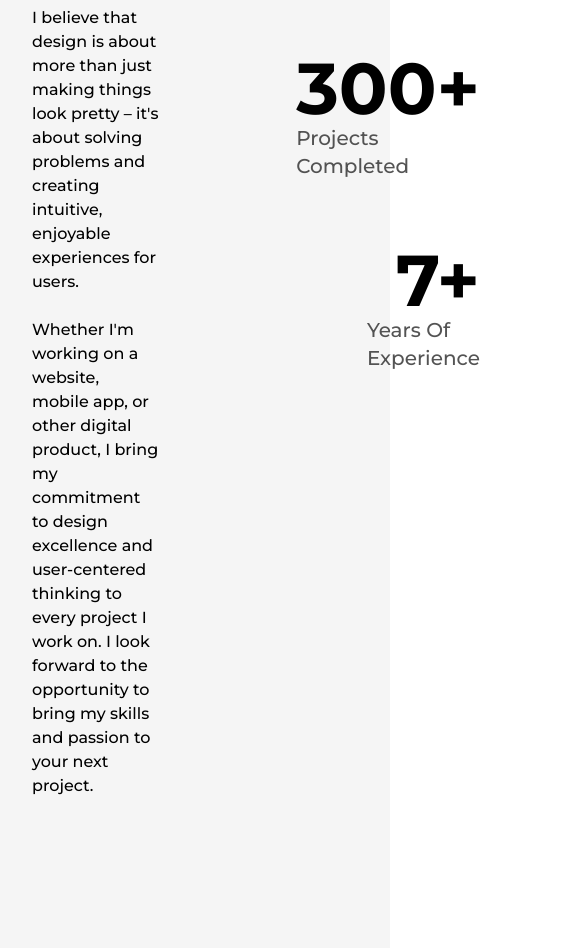
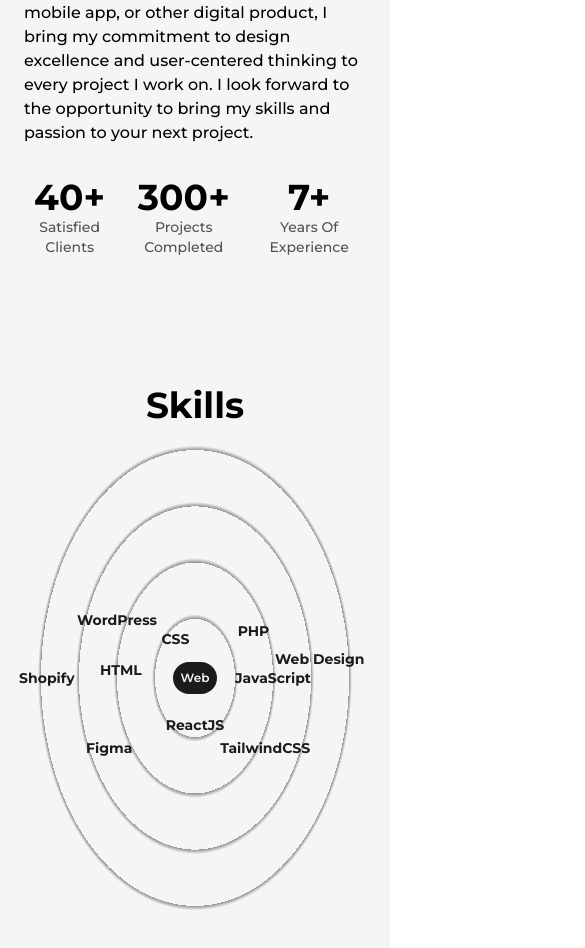
Before and after one commit to ZRH-7/Protfolio, a Next.js app: page /about in a window 390 px wide. Shown: the part 1024-1972 px from the top of the page, 585 px wide, since content can reach past the window. Built offline with nearby package versions, Linux system fonts and the light colour scheme.

Commit message:
Make responsive about page

```diff
--- a/src/components/About.js
+++ b/src/components/About.js
@@ -31,30 +31,30 @@
 export const About = () => {
     return (
         <>
-            <AnimatedText text="Passion Fuels Purpose!" className='!text-8xl mb-16' />
-            <div className="grid w-full grid-cols-8 gap-16">
-                <div className="col-span-3 flex flex-col items-start justify-start my-auto dark:text-white">
+            <AnimatedText text="Passion Fuels Purpose!" className='!text-8xl mb-16 lg:!text-7xl sm:!text-6xl xs:!text-4xl sm:mb-8' />
+            <div className="grid w-full grid-cols-8 gap-16 sm:gap-8">
+                <div className="col-span-3 flex flex-col items-start justify-start my-auto dark:text-white xl:col-span-4 md:col-span-8 md:order-2">
                     <h2 className="mb-4 text-lg font-bold uppercase text-dark/75 dark:text-white/75">Biography</h2>
                     <p className="font-medium">Hi, I'm <strong>CodeBucks</strong>, a web developer and UI/UX designer with a passion for creating beautiful, functional, and user-centered digital experiences. With 4 years of experience in the field. I am always looking for new and innovative ways to bring my client's visions to life.</p>
                     <p className="font-medium my-6">I believe that design is about more than just making things look pretty – it's about solving problems and creating intuitive, enjoyable experiences for users.</p>
                     <p className="font-medium">Whether I'm working on a website, mobile app, or other digital product, I bring my commitment to design excellence and user-centered thinking to every project I work on. I look forward to the opportunity to bring my skills and passion to your next project.</p>
                 </div>
-                <div className="relative col-span-3 h-max rounded-2xl border-2 border-solid border-dark  bg-light p-8 dark:border-light dark:bg-dark">
+                <div className="relative col-span-3 h-max rounded-2xl border-2 border-solid border-dark  bg-light p-8 dark:border-light dark:bg-dark xl:col-span-4 md:col-span-8 md:order-1">
                     <div className="absolute top-0 -right-3 -z-10 h-[103%] w-[102%]  rounded-[2rem] rounded-br-3xl bg-dark dark:bg-light"></div>
                     <Image src={ProfilePic} alt="tCoderBD" className="w-full h-auto rounded-2xl" priority sizes="(max-width: 768px) 100vw, (max-width: 1200px) 50vw, 50vw" />
                 </div>
-                <div className="col-span-2 flex flex-col items-end justify-center gap-16 dark:text-white">
-                    <div className="flex flex-col items-end justify-center">
-                        <span className="inline-block text-7xl font-bold"><AnimatedNumbers value={40} />+</span>
-                        <h2 className="text-xl font-medium capitalize text-dark/75 dark:text-white/75">Satisfied Clients</h2>
+                <div className="col-span-2 flex flex-col items-end justify-center gap-16 dark:text-white xl:col-span-8 xl:flex-row xl:items-center md:col-span-8 md:order-3 xs:gap-3">
+                    <div className="flex flex-col items-end justify-center md:items-center">
+                        <span className="inline-block text-7xl font-bold md:text-6xl sm:text-5xl xs:text-4xl"><AnimatedNumbers value={40} />+</span>
+                        <h2 className="text-xl font-medium capitalize text-dark/75 dark:text-white/75 xl:text-center sm:text-base xs:text-sm">Satisfied Clients</h2>
                     </div>
-                    <div className="flex flex-col items-end justify-center">
-                        <span className="inline-block text-7xl font-bold"><AnimatedNumbers value={300} />+</span>
-                        <h2 className="text-xl font-medium capitalize text-dark/75 dark:text-white/75">Projects Completed</h2>
+                    <div className="flex flex-col items-end justify-center md:items-center">
+                        <span className="inline-block text-7xl font-bold md:text-6xl sm:text-5xl xs:text-4xl"><AnimatedNumbers value={300} />+</span>
+                        <h2 className="text-xl font-medium capitalize text-dark/75 dark:text-white/75 xl:text-center sm:text-base xs:text-sm">Projects Completed</h2>
                     </div>
-                    <div className="flex flex-col items-end justify-center">
-                        <span className="inline-block text-7xl font-bold"><AnimatedNumbers value={7} />+</span>
-                        <h2 className="text-xl font-medium capitalize text-dark/75 dark:text-white/75">Years Of Experience</h2>
+                    <div className="flex flex-col items-end justify-center md:items-center">
+                        <span className="inline-block text-7xl font-bold md:text-6xl sm:text-5xl xs:text-4xl"><AnimatedNumbers value={7} />+</span>
+                        <h2 className="text-xl font-medium capitalize text-dark/75 dark:text-white/75 xl:text-center sm:text-base xs:text-sm">Years Of Experience</h2>
                     </div>
                 </div>
             </div>
--- a/src/components/Education.js
+++ b/src/components/Education.js
@@ -12,11 +12,11 @@
             transition={{ duration: 0.5, type: "spring" }}
             viewport={{ once: true }}
         >
-            <h3 className='capitalize font-bold text-2xl'>{type}</h3>
-            <span className='capitalize font-medium text-dark/75 dark:text-light/75'>
+            <h3 className='capitalize font-bold text-2xl sm:text-xl xs:text-lg'>{type}</h3>
+            <span className='capitalize font-medium text-dark/75 dark:text-light/75 xs:text-sm'>
                 {time} | {place}
             </span>
-            <p className='font-medium w-full'>{info}</p>
+            <p className='font-medium w-full xs:text-sm'>{info}</p>
         </motion.div>
     </li>
 }
@@ -33,11 +33,11 @@
 
     return (
         <>
-            <div className='my-64'>
-                <h2 className='font-bold text-8xl w-full text-center mb-32 dark:text-light'>Education</h2>
-                <div ref={ref} className='w-[75%] mx-auto relative'>
+            <div className='my-64 md:my-16'>
+                <h2 className='font-bold text-8xl w-full text-center mb-32 dark:text-light md:text-6xl md:mt-32 sm:text-5xl xs:text-4xl md:mb-16'>Education</h2>
+                <div ref={ref} className='w-[75%] mx-auto relative lg:w-[90%] md:w-full'>
                     <motion.div
-                        className='absolute left-9 top-0 w-[4px] h-full bg-dark origin-top dark:bg-primaryDark dark:shadow-3xl'
+                        className='absolute left-9 top-0 w-[4px] md:w-[2px] md:left-[30px] xs:left-[20px] h-full bg-dark  origin-top  dark:bg-primaryDark dark:shadow-3xl'
                         style={{ scaleY: scrollYProgress }}
                     />
                     <ul className='w-full flex flex-col items-start justify-between ml-4 dark:text-light'>
--- a/src/components/Layout.js
+++ b/src/components/Layout.js
@@ -2,7 +2,7 @@
 
 const Layout = ({ children, className = "" }) => {
     return (
-        <div className={`w-full h-full inline-block z-0 bg-light dark:bg-dark p-32 xl:p-24 lg:p-16 md:p-12 sm:p-8 ${className}`}>
+        <div className={`w-full h-full inline-block z-0 bg-light dark:bg-dark p-32 xl:p-24 lg:p-16 md:p-12 sm:p-8 xs:p-6 ${className}`}>
             {children}
         </div>
     )
--- a/src/components/LiIcon.js
+++ b/src/components/LiIcon.js
@@ -9,8 +9,8 @@
         }
     )
     return (
-        <figure className='absolute left-0 mt-[-50px] stroke-dark dark:stroke-light'>
-            <svg className='-rotate-90' width="75" height="75" viewBox='0 0 100 100'>
+        <figure className='absolute left-0 mt-[-50px] stroke-dark dark:stroke-light md:mt-[-145px]'>
+            <svg className='-rotate-90 md:w-[60px] md:h-[60px] xs:w-[40px] xs:h-[40px]' width="75" height="75" viewBox='0 0 100 100'>
                 <circle cx="75" cy="50" r="20" className='stroke-primary stroke-1 fill-none dark:stroke-primaryDark' />
                 <motion.circle
                     cx="75"
--- a/src/components/Skills.js
+++ b/src/components/Skills.js
@@ -4,7 +4,7 @@
 const Skill = ({ name, x, y }) => {
     return (
         <motion.div
-            className='flex items-center justify-center rounded-full font-semibold bg-dark text-light px-6 py-3 shadow-dark cursor-pointer absolute dark:bg-light dark:text-dark dark:shadow-dark'
+            className='flex items-center justify-center rounded-full font-semibold bg-dark text-light px-6 py-3 shadow-dark cursor-pointer absolute dark:bg-light dark:text-dark dark:shadow-dark lg:py-2 lg:px-4 md:text-sm md:py-3 xs:bg-transparent xs:dark:bg-transparent xs:text-dark xs:dark:text-light xs:font-bold'
 
             whileHover={{
                 scale: 1.05
@@ -32,9 +32,9 @@
 export const Skills = () => {
     return (
         <>
-            <h2 className='font-bold text-8xl mt-64 w-full text-center dark:text-light'>Skills</h2>
-            <div className='w-full h-screen relative flex items-center justify-center rounded-full bg-circularLight dark:bg-circularDark'>
-                <motion.div className='flex items-center justify-center rounded-full font-semibold bg-dark text-light p-8 shadow-dark cursor-pointer dark:bg-light dark:text-dark dark:shadow-light'
+            <h2 className='font-bold text-8xl mt-64 w-full text-center dark:text-light md:text-6xl md:mt-32 sm:text-5xl xs:text-4xl'>Skills</h2>
+            <div className='w-full h-screen relative flex items-center justify-center rounded-full bg-circularLight dark:bg-circularDark lg:h-[80vh] sm:h-[60vh] xs-h[50vh] lg:circularLightLg lg:dark:bg-circularDarkLg md:bg-circularLightMd md:dark:bg-circularDarkMd sm:bg-circularLightSm sm:dark:bg-circularDarkSm'>
+                <motion.div className='flex items-center justify-center rounded-full font-semibold bg-dark text-light p-8 shadow-dark cursor-pointer dark:bg-light dark:text-dark dark:shadow-light lg:p-6 md:p-4 xs:text-xs xs:p-2'
 
                     whileHover={{
                         scale: 1.1
--- a/tailwind.config.js
+++ b/tailwind.config.js
@@ -23,7 +23,12 @@
 			},
 			backgroundImage: {
 				circularLight: 'repeating-radial-gradient(rgba(0,0,0,.4) 2px, #f5f5f5 5px, #f5f5f5 100px);',
-				circularDark: 'repeating-radial-gradient(hsla(0,0%,100%,.5) 2px,#1b1b1b 8px,#1b1b1b 100px);'
+				circularDark: 'repeating-radial-gradient(hsla(0,0%,100%,.5) 2px,#1b1b1b 8px,#1b1b1b 100px);',
+				circularLightLg: 'repeating-radial-gradient(rgba(0,0,0,.4) 2px, #f5f5f5 5px, #f5f5f5 80px);',
+				circularDarkLg: 'repeating-radial-gradient(hsla(0,0%,100%,.5) 2px,#1b1b1b 8px,#1b1b1b 80px);', circularLightMd: "repeating-radial-gradient(rgba(0,0,0,0.4) 2px,#f5f5f5 5px,#f5f5f5 60px)",
+				circularDarkMd: "repeating-radial-gradient(rgba(255,255,255,0.5) 2px,#1b1b1b 6px,#1b1b1b 60px)",
+				circularLightSm: "repeating-radial-gradient(rgba(0,0,0,0.4) 2px,#f5f5f5 5px,#f5f5f5 40px)",
+				circularDarkSm: "repeating-radial-gradient(rgba(255,255,255,0.5) 2px,#1b1b1b 8px,#1b1b1b 40px)",
 			}
 		},
 		screens: {
```
Also changed, not shown: src/components/Experience.js (+8 -8 lines).
